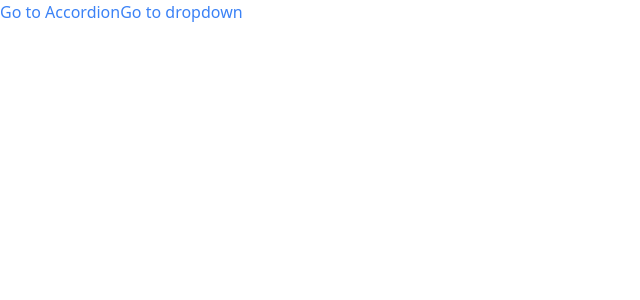
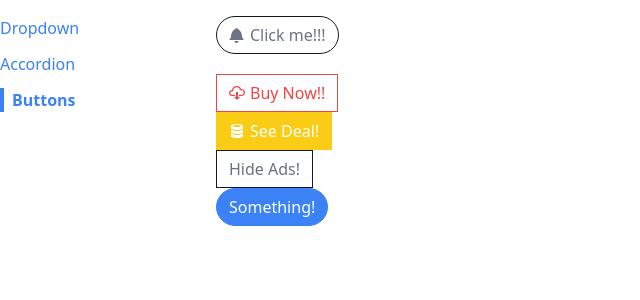
Before and after one commit to liamob/ReactJS_Projects, a React (Create React App) app in the folder comps/: page /buttons in a window 1280 px wide. Shown: the top 300 px of the page, without its empty margins (0-640 px from the left). Built offline with nearby package versions, Linux system fonts and the light colour scheme.

Commit message:
Added sidebar functionality --custom setup

```diff
--- a/comps/src/App.js
+++ b/comps/src/App.js
@@ -1,19 +1,22 @@
-import Link from './components/Link';
+import Sidebar from './components/Sidebar';
 import Route from './components/Route';
 import AccordionPage from './pages/AccordionPage';
 import DropdownPage from './pages/DropdownPage';
+import ButtonPage from './pages/ButtonPage';
 
 function App() {
     return (
-        <div>
-            <Link to='/accordion'>Go to Accordion</Link>
-            <Link to='/dropdown'>Go to dropdown</Link>
-            <div>
+        <div className="container mx-auto grid grid-cols-6 gap-4 mt-4">
+            <Sidebar />
+            <div className="col-span-5">
                 <Route path="/accordion">
                     <AccordionPage />
                 </Route>
-                <Route path ="/dropdown">
+                <Route path ="/">
                     <DropdownPage />
+                </Route>
+                <Route path="/buttons">
+                    <ButtonPage />
                 </Route>
             </div>
         </div>
--- a/comps/src/components/Link.js
+++ b/comps/src/components/Link.js
@@ -1,11 +1,14 @@
 import classNames from 'classnames';
-import { useContext } from 'react';
-import NavigationContext from '../context/navigation';
+import useNavigation from '../hooks/use-navigation';
 
-function Link({ to, children }) {
-    const { navigate } = useContext(NavigationContext);
+function Link({ to, children, className, activeClassName }) {
+    const { navigate, currentPath } = useNavigation();
 
-    const classes = classNames('text-blue-500');
+    const classes = classNames(
+        'text-blue-500',
+        className,
+        currentPath === to && activeClassName
+    );
 
     const handleClick = (event) => {
         if (event.metaKey || event.ctrlKey) {
--- a/comps/src/components/Route.js
+++ b/comps/src/components/Route.js
@@ -1,8 +1,7 @@
-import { useContext } from 'react';
-import NavigationContext from '../context/navigation';
+import useNavigation from '../hooks/use-navigation';
 
 function Route({ path, children }) {
-    const { currentPath } = useContext(NavigationContext);
+    const { currentPath } = useNavigation();
 
     if (path === currentPath) {
         return children;
--- /dev/null
+++ b/comps/src/components/Sidebar.js
@@ -0,0 +1,30 @@
+import Link from './Link';
+
+function Sidebar() {
+    const links = [
+        {label: 'Dropdown', path: '/'},
+        {label: 'Accordion', path: '/accordion'},
+        {label: 'Buttons', path: '/buttons'},
+    ];
+
+    const renderedLinks = links.map((link) => {
+        return (
+            <Link
+                key={link.label}
+                to={link.path}
+                className="mb-3"
+                activeClassName="font-bold border-l-4 border-blue-500 pl-2"
+            >
+                {link.label}
+            </Link>
+        );
+    });
+
+    return (
+        <div className="sticky top-0 overflow-y-scroll flex flex-col items-start">
+            {renderedLinks}
+        </div>
+    );
+}
+
+export default Sidebar;
--- a/comps/src/pages/ButtonPage.js
+++ b/comps/src/pages/ButtonPage.js
@@ -2,9 +2,7 @@
 import Button from '../components/Button';
 
 function ButtonPage() {
-    const handleClick = () => {
-        console.log('Click!!!');
-    };
+    const handleClick = () => {};
 
     return (
         <div>
```
